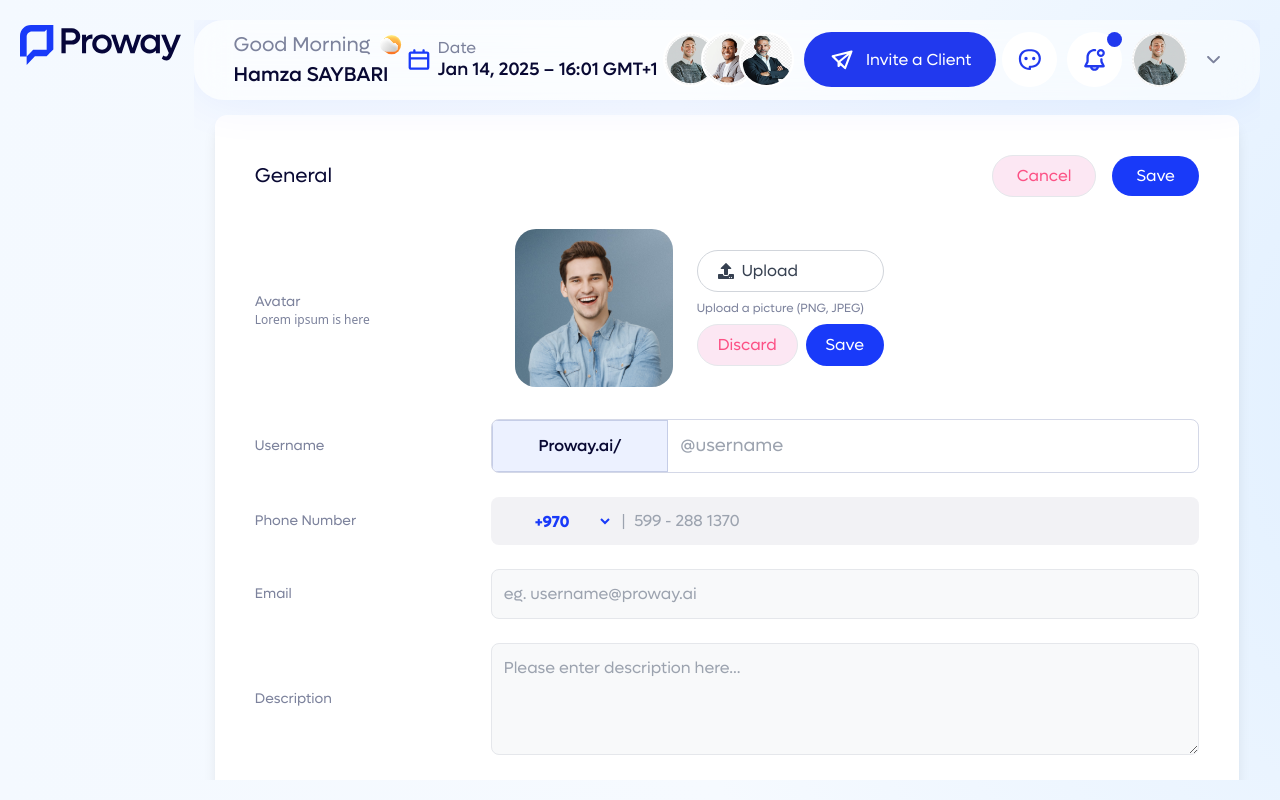
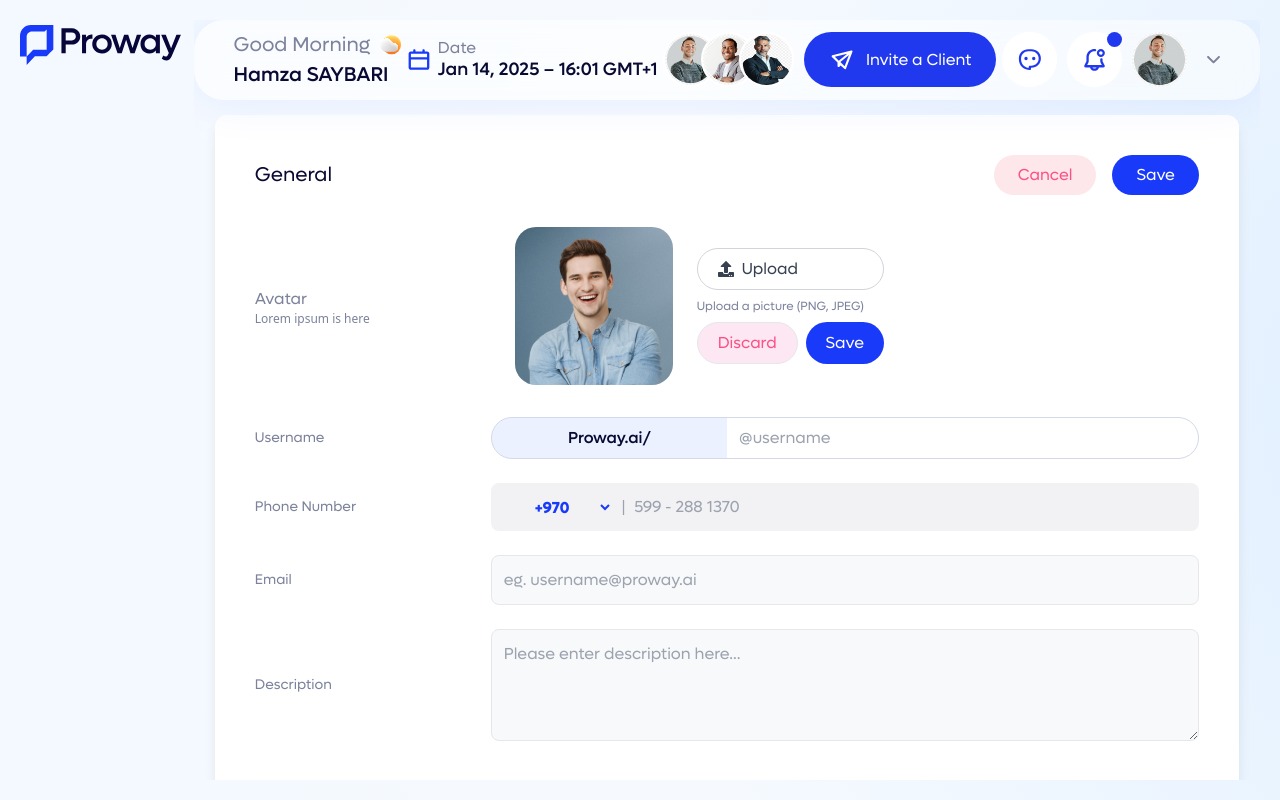
Before and after one commit to saybariH/proway-frontend-v2, a React (Vite) app: page /ProfileCoach in a window 1280 px wide. Built offline with nearby package versions, Linux system fonts and the light colour scheme.

Commit message:
forget,ResetPassword

```diff
--- a/src/pages/ForgetPassword.tsx
+++ b/src/pages/ForgetPassword.tsx
@@ -4,6 +4,7 @@ const ForgotPassword: React.FC = () => {
   const [email, setEmail] = useState("");
   const [error, setError] = useState("");
   const [success, setSuccess] = useState(false);
+  const [isLoading, setIsLoading] = useState(false);
 
   const handleSubmit = (e: React.FormEvent) => {
     e.preventDefault();
@@ -12,8 +13,13 @@ const ForgotPassword: React.FC = () => {
       return;
     }
     setError("");
+    setIsLoading(true);
+    setTimeout(() => {
       setSuccess(true);
+      setIsLoading(false);
+    }, 2000); // Simulation du chargement
   };
+
 
   return (
     <div className="min-h-screen w-full flex flex-col justify-between bg-white">
@@ -41,24 +47,44 @@ const ForgotPassword: React.FC = () => {
             <form onSubmit={handleSubmit} className="w-full max-w-md space-y-4 px-4">
               <div className="text-left">
                 <label className="block text-sm font-[lufga] font-medium text-[#7C829C]">Email</label>
+                <div className="relative">
                   <input
                     type="email"
                     value={email}
                     onChange={(e) => setEmail(e.target.value)}
-                  className={`mt-1 block w-full rounded-lg border ${
+                    className={`mt-1 block w-full rounded-lg border pl-3 pr-10 ${
                       error ? "border-[#FC5185] bg-[#E51638]/10 text-[#FC5185]" : "border-gray-300"
                     } shadow-sm focus:border-blue-500 focus:ring-blue-500 px-3 py-2 font-[lufga] md:px-4 md:py-3`}
                     placeholder="Entrez votre email"
                   />
+                  {email.includes("@") && (
+                    <img src="src/assets/images/verifie.svg" alt="Valid Email" className="absolute right-3 top-1/2 transform -translate-y-1/2 w-5 h-5" />
+                  )}
+                </div>
+
                 {error && <p className="text-[#FC5185] font-[lufga] text-sm mt-2">{error}</p>}
               </div>
 
              <button
                 type="submit"
-                className="w-full py-2 md:py-3 font-[lufga] rounded-lg bg-[#7C829C] text-white text-base md:text-lg hover:bg-gray-500 transition-all"
+                disabled={isLoading}
+                className={`w-full py-3 font-[lufga] rounded-lg text-white text-base md:text-lg transition-all
+                ${success ? "bg-gray-500" : "bg-[#193AF9] hover:bg-blue-600"}
+                ${isLoading ? "flex justify-center items-center" : ""}`}
               >
+                {isLoading ? (
+                  <div className="flex items-center justify-center">
+                    <svg className="animate-spin h-5 w-5 mr-2 text-white" viewBox="0 0 24 24">
+                      <circle className="opacity-25" cx="12" cy="12" r="10" stroke="currentColor" strokeWidth="4"></circle>
+                      <path className="opacity-75" fill="currentColor" d="M4 12a8 8 0 0116 0h-4l5 5 5-5h-4a8 8 0 01-16 0z"></path>
+                    </svg>
                     Continuer
+                  </div>
+                ) : (
+                  "Continuer"
+                )}
               </button>
+
             </form>
 
             {error && <p className="text-[#FC5185] mt-4 text-sm">Désolé, cet utilisateur n'existe pas !</p>}
--- a/src/pages/coach-pages/ProfileCoach.tsx
+++ b/src/pages/coach-pages/ProfileCoach.tsx
@@ -12,22 +12,22 @@ const ProfileCoach = () => {
       <div className="flex justify-between items-center mb-8">
         <h2 className="text-xl text-[#090933] font-[lufga]  ">General</h2>
         <div className="space-x-4">
-        <button className="px-6 py-2 rounded-full border text-[#FC5185] bg-pink-100 hover:bg-pink-200 transition font-[lufga]">Cancel</button>
-        <button className="px-6 py-2 rounded-full bg-[#193AF9] text-white hover:bg-[#193AF9] transition font-[lufga]">Save</button>
+        <button className="px-6 py-2 rounded-full text-[#FC5185] bg-[#E51638]/10 hover:bg-[#E51638]/20 transition font-[lufga]">Cancel</button>
+        <button className="px-6 py-2 rounded-full bg-[#193AF9] text-white hover:bg-[#0F2AC9] transition font-[lufga]">Save</button>
         </div>
       </div>
 
       {/* Avatar Section */}
       <div className="mb-8 flex items-center space-x-6">
         <div className="w-1/4">
-        <label className="text-[#7C829C] text-sm w-1/4 font-[lufga]">Avatar</label>
+        <label className="text-[#7C829C] text-base w-1/4 font-[lufga]">Avatar</label>
           <p className="text-xs text-[#7C829C]  ">Lorem ipsum is here</p>
         </div>
         <div className="flex-1 flex items-center space-x-6">
-          <img src="src/assets/images/avatar.svg" alt="Avatar" className="w-158 h-158 rounded-lg object-cover  font-[lufga]" />
+          <img src="public/images/avatar.svg" alt="Avatar" className="w-158 h-158 rounded-lg object-cover  font-[lufga]" />
           <div className="flex flex-col space-y-2">
             <button className="flex items-center px-5 py-2 rounded-full border border-gray-300 font-[lufga] text-gray-700 hover:bg-gray-100 transition">
-              <FaUpload className="mr-2" /> Upload
+              <FaUpload className="mr-2 " /> Upload
             </button>
             <span className="text-xs font-[lufga] text-[#7C829C]">Upload a picture (PNG, JPEG)</span>
             <div className="flex space-x-2">
@@ -39,16 +39,23 @@ const ProfileCoach = () => {
       </div>
 
 
-    {/* Username Section */}
-    <div className="mb-6 flex items-center">
-        <label className="text-[#7C829C] font-[lufga] text-sm w-1/4">Username</label>
-        <div className="flex-1 flex font-[lufga]  rounded-lg overflow-hidden border border-[#2C3D85]/20">
-          <span className="px-4 py-3 bg-[#4772FF]/10 font-[lufga]  border border-[#2C3D85]/20 text-[#090933] font-medium flex items-center justify-center w-1/4">Proway.ai/</span>
-          <div className="w-3/4">
-            <input type="text" placeholder="@username" className="w-full bg-transparent font-[lufga] outline-none p-3 text-lg" />
-          </div>
+          {/* Username Section */}
+      <div className="mb-6 flex items-center">
+        <label className="text-[#7C829C] font-[lufga] text-sm w-1/4">
+          Username
+        </label>
+        <div className="flex-1 flex rounded-full overflow-hidden border border-[#2C3D85]/20">
+          <span className="px-4 py-2 bg-[#4772FF]/10 font-[lufga] text-[#090933] font-medium flex items-center justify-center w-1/3">
+            Proway.ai/
+          </span>
+          <input
+            type="text"
+            placeholder="@username"
+            className="w-2/3 bg-transparent font-[lufga] outline-none px-3 py-2 text-[#090933]"
+          />
         </div>
       </div>
+
 
 
     {/* Phone Number Section */}
@@ -56,7 +63,7 @@ const ProfileCoach = () => {
         <label className="text-[#7C829C] text-sm w-1/4 font-[lufga]">Phone Number</label>
         <div className="flex-1 flex items-center bg-[#7C829C]/10 font-[lufga] rounded-lg p-3">
           <select className="w-1/6 border-none bg-transparent font-semibold text-[#193AF9] font-[lufga] outline-none text-center">
-            <option value="+970">+970</option>
+            <option value="+970">+970 </option>
             <option value="+1">+1</option>
             <option value="+33">+33</option>
             <option value="+44">+44</option>
```
Also changed, not shown: public/images/avatar.svg (renamed from src/assets/images/avatar.svg), src/assets/images/verifie.svg (added). Lines whose indentation alone changed are shown as unchanged.
